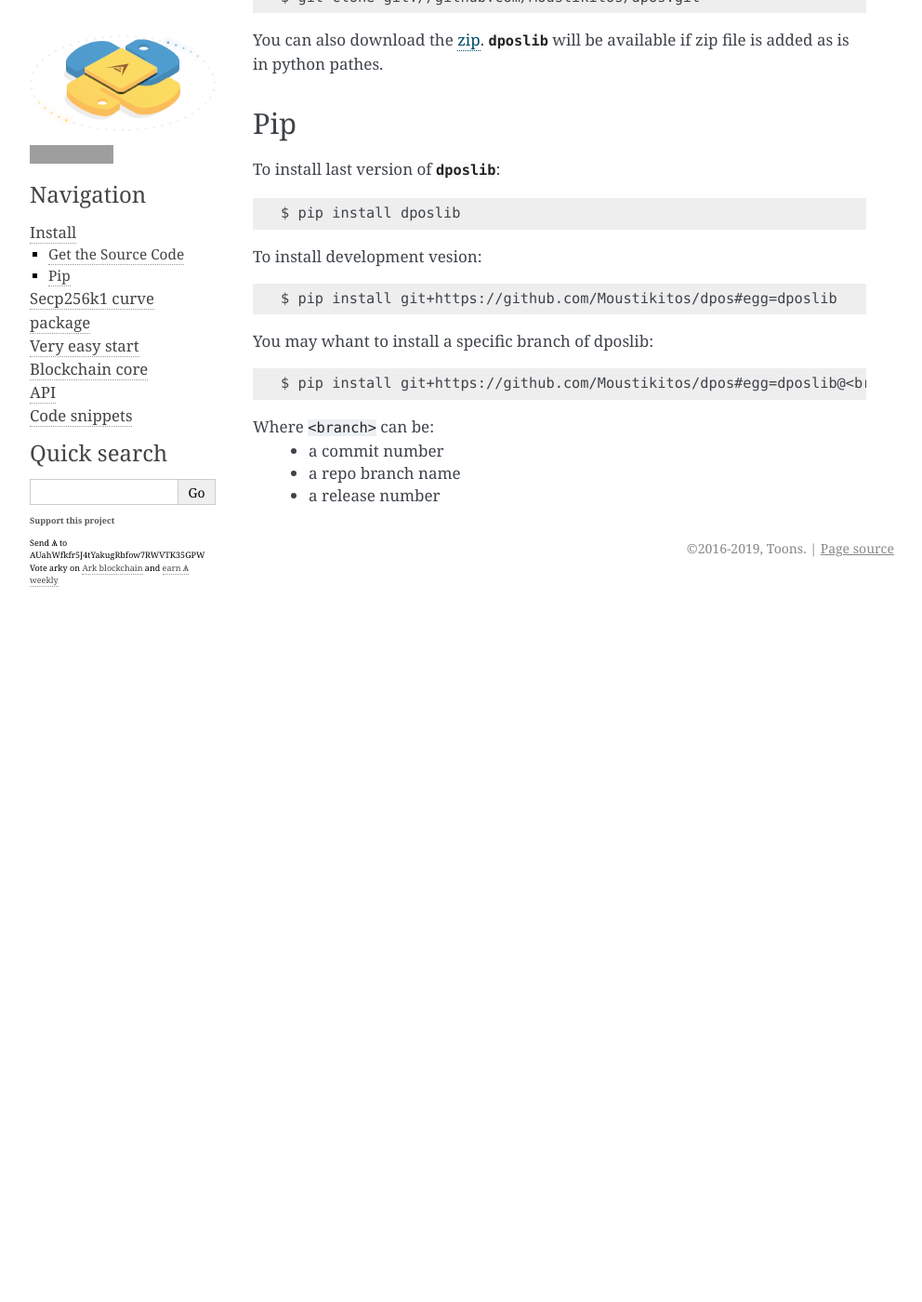
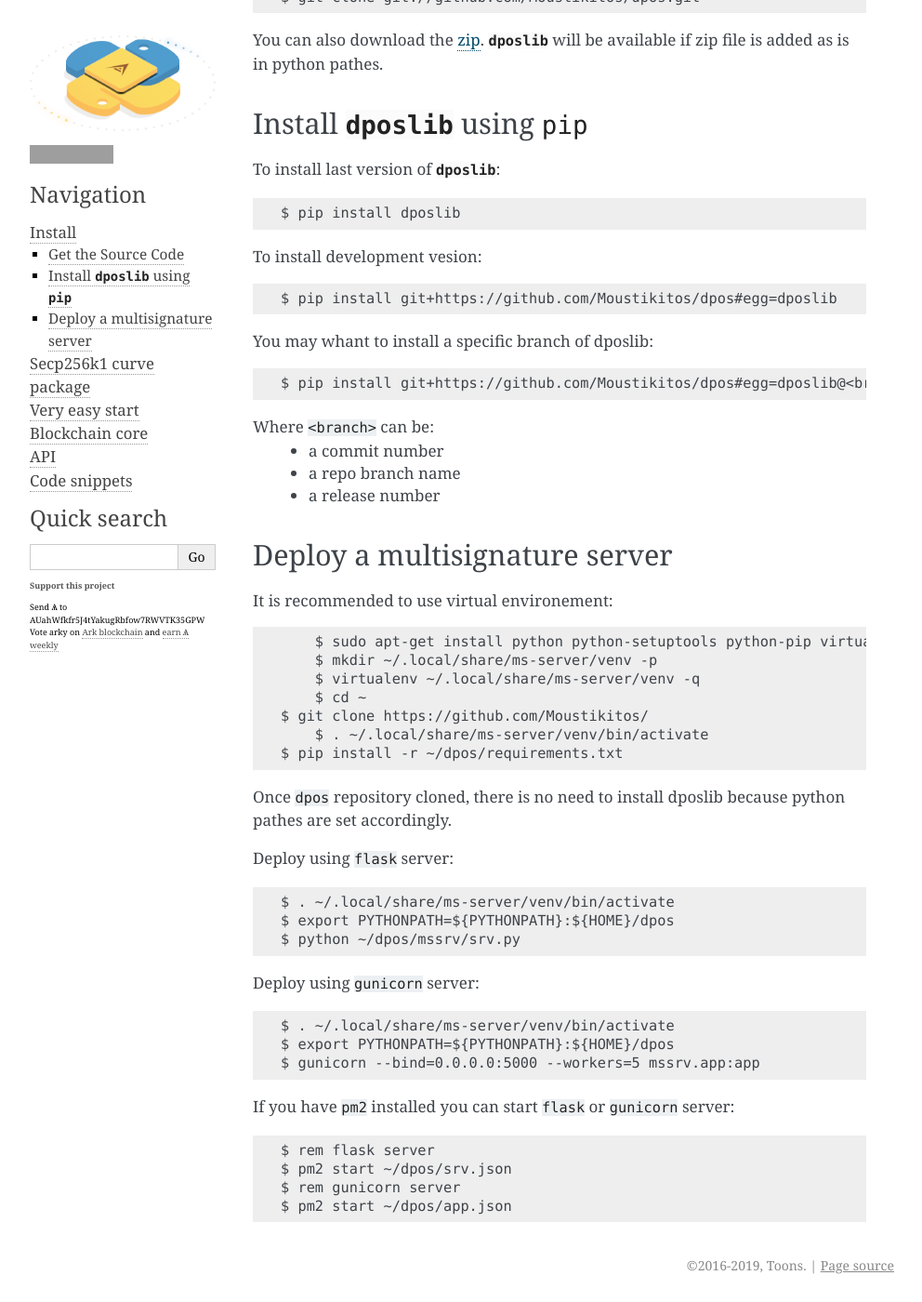
Before and after one commit to Moustikitos/dpos, a Sphinx documentation site: the page built from doc/install.rst, in a window 1280 px wide and 1400 px high, scrolled down 261 px. Shown: the whole window at 93% size, without its empty margins (148-1140 px from the left). Built offline with Sphinx 7.4.7, drawn with Linux system fonts in a browser that asks for light colours; the version number could not be read and is left out; before the commit the page ends 900 px from its top, so only the background shows below that; grey boxes are pictures that could not be loaded.

Commit message:
packaging change multisignature client - server finished docstring update

```diff
--- a/app.json
+++ b/app.json
@@ -1,12 +1,12 @@
 {
     "apps": [
         {
-            "exec_interpreter": "python",
-            "script": "mssrv/srv.py",
             "exec_mode": "fork",
+            "exec_interpreter": "bash",
+            "args": "gunicorn --bind=0.0.0.0:7777 --workers=5 mssrv.app:app",
             "instances": 1,
             "log_date_format": "YYYY-MM-DD HH:mm Z",
-            "name": "ms-app",
+            "name": "ms-srv",
             "combine_logs": true
         }
     ]
--- a/doc/install.rst
+++ b/doc/install.rst
@@ -17,8 +17,8 @@
 :mod:`dposlib` will be available if zip file is added as is in python pathes.
 
 
-Pip
----
+Install :mod:`dposlib` using ``pip``
+------------------------------------
 
 To install last version of :mod:`dposlib`::
 
@@ -36,3 +36,39 @@
   * a commit number
   * a repo branch name
   * a release number
+
+
+Deploy a multisignature server
+------------------------------
+
+It is recommended to use virtual environement::
+
+	$ sudo apt-get install python python-setuptools python-pip virtualenv
+	$ mkdir ~/.local/share/ms-server/venv -p
+	$ virtualenv ~/.local/share/ms-server/venv -q
+	$ cd ~
+    $ git clone https://github.com/Moustikitos/
+	$ . ~/.local/share/ms-server/venv/bin/activate
+    $ pip install -r ~/dpos/requirements.txt
+
+Once ``dpos`` repository cloned, there is no need to install dposlib because
+python pathes are set accordingly.
+
+Deploy using ``flask`` server::
+
+	$ . ~/.local/share/ms-server/venv/bin/activate
+	$ export PYTHONPATH=${PYTHONPATH}:${HOME}/dpos
+	$ python ~/dpos/mssrv/srv.py
+
+Deploy using ``gunicorn`` server::
+
+	$ . ~/.local/share/ms-server/venv/bin/activate
+	$ export PYTHONPATH=${PYTHONPATH}:${HOME}/dpos
+	$ gunicorn --bind=0.0.0.0:5000 --workers=5 mssrv.app:app
+
+If you have ``pm2`` installed you can start ``flask`` or ``gunicorn`` server::
+
+	$ rem flask server
+	$ pm2 start ~/dpos/srv.json
+	$ rem gunicorn server
+	$ pm2 start ~/dpos/app.json
--- a/srv.json
+++ b/srv.json
@@ -1,12 +1,12 @@
 {
     "apps": [
         {
+            "exec_interpreter": "python",
+            "script": "mssrv/srv.py",
             "exec_mode": "fork",
-            "exec_interpreter": "bash",
-            "args": "gunicorn --bind=0.0.0.0:7777 --workers=5 mssrv.app:app",
             "instances": 1,
             "log_date_format": "YYYY-MM-DD HH:mm Z",
-            "name": "ms-srv",
+            "name": "ms-app",
             "combine_logs": true
         }
     ]
```
Also changed, not shown: doc/index.rst (+5 -2 lines), doc/snippets.rst (+9 -5 lines), mssrv/__init__.py (+17 -22 lines), 8 other files.
